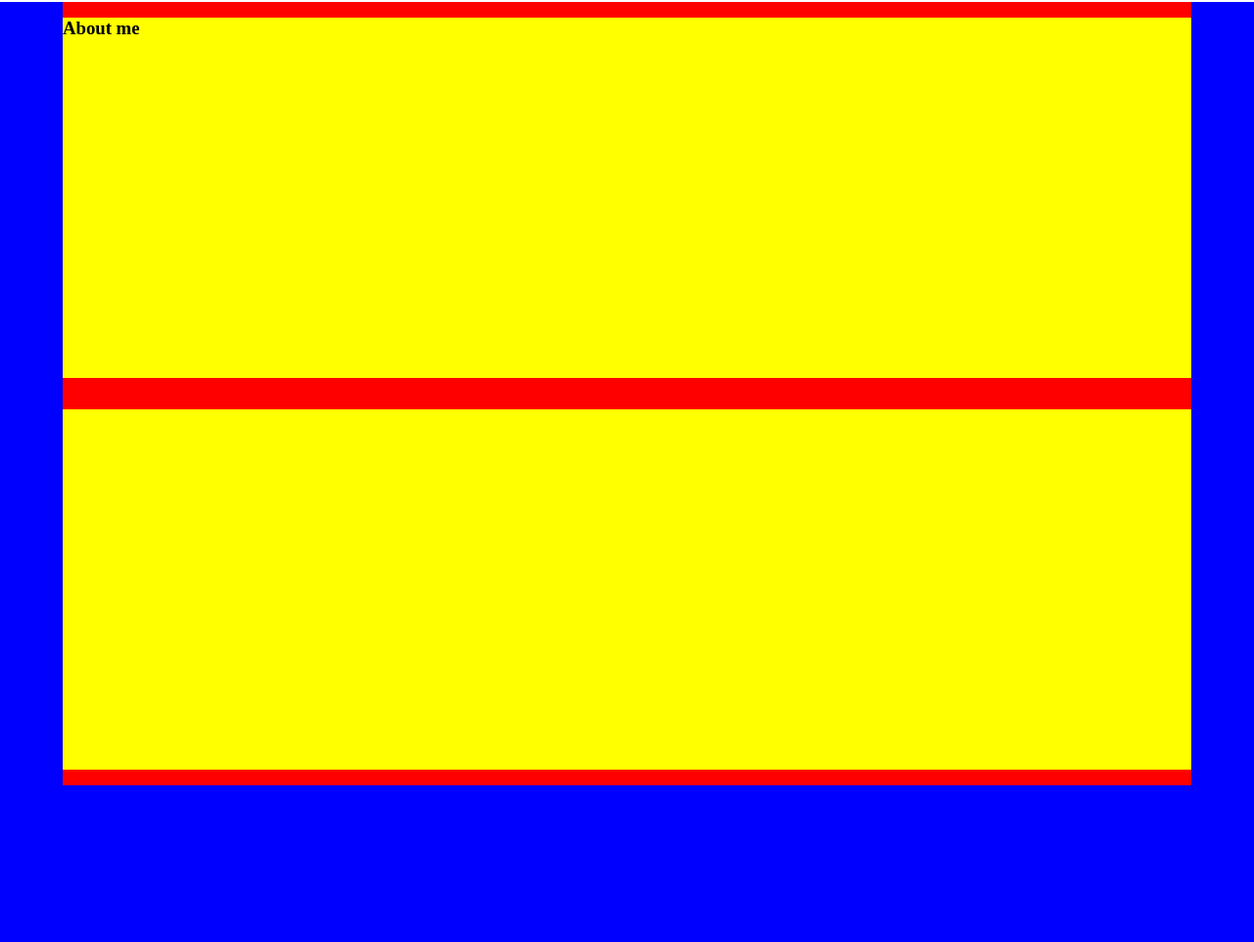
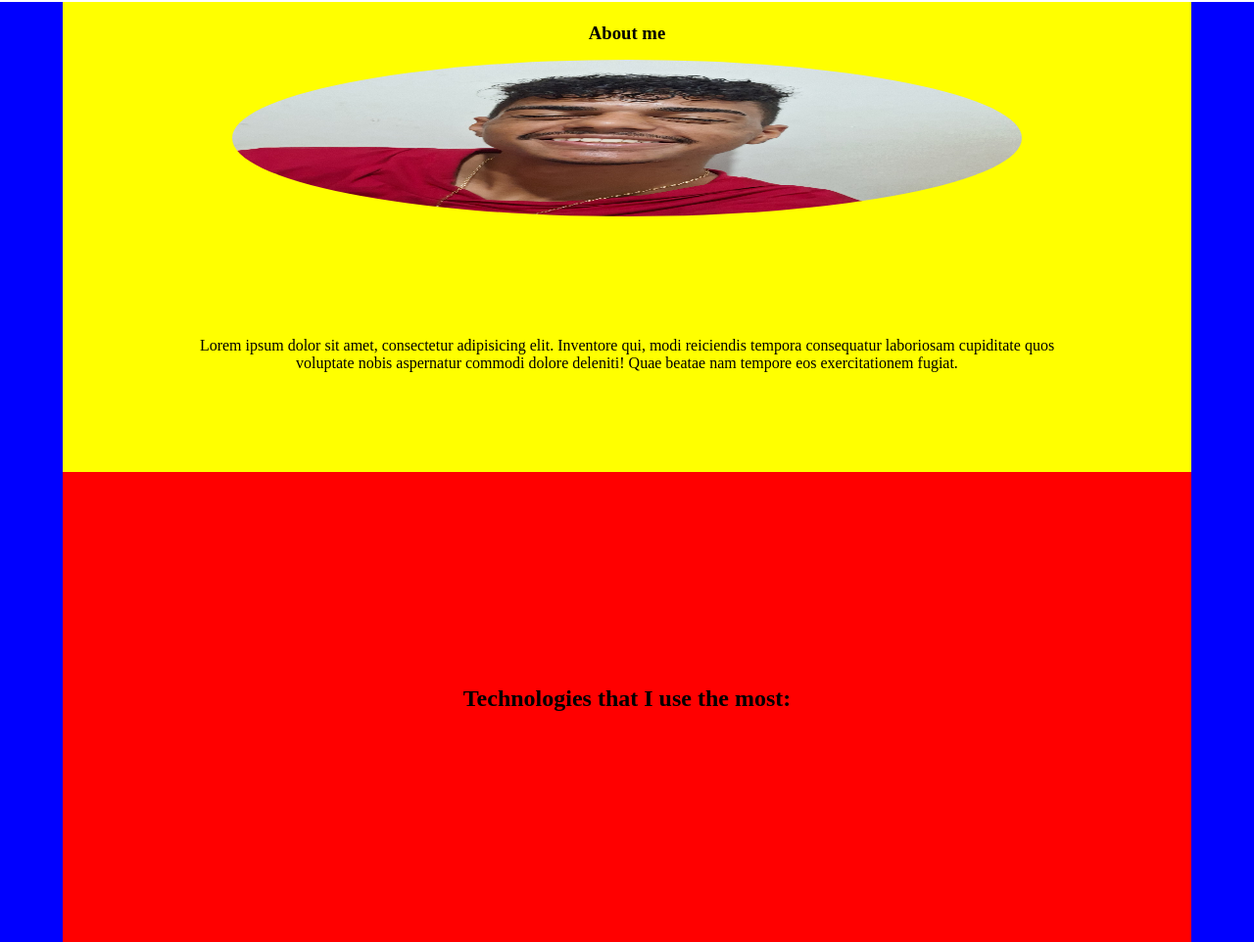
Before and after one commit to Vitor104/myportifolio, a plain HTML site: page aboutMe-page/about.html in a window 1280 px wide. Shown: the part 78-1040 px from the top of the page at 98% size. Before the commit the page ends 880 px from the top, so only its background shows below. Drawn offline with Linux system fonts and the light colour scheme.

Commit message:
começando a pagina final

```diff
--- a/aboutMe-page/about.html
+++ b/aboutMe-page/about.html
@@ -8,7 +8,7 @@
 </head>
 <body>
     <nav>
-        <a href="">
+        <a href="/main-page/main.html">
             <img src="/aboutMe-page/resources/images/back.png" alt="an arrow icon">
         </a>
     </nav>
@@ -17,13 +17,21 @@
         <section id="me">
             <article>
                 <h1>About me</h1>
-              <!--  <img src="/main-page/resources/images/myphoto.jpg" alt="my photo"> -->
+               <img src="/main-page/resources/images/myphoto.jpg" alt="my photo">
             </article>
             <article>
-                <p></p>
+                <p>Lorem ipsum dolor sit amet, consectetur adipisicing elit. Inventore qui, modi reiciendis tempora consequatur laboriosam cupiditate quos voluptate nobis aspernatur commodi dolore deleniti! Quae beatae nam tempore eos exercitationem fugiat.</p>
             </article>
         </section>
-        <section></section>
+
+        <section id="technologies">
+            <h2>Technologies that I use the most:</h2>
+            <div>
+                <img src="" alt="">
+                <img src="" alt="">
+                <img src="" alt="">
+            </div>
+        </section>
         <section></section>
         <section></section>
     </main>
--- a/aboutMe-page/resources/about.css
+++ b/aboutMe-page/resources/about.css
@@ -27,7 +27,7 @@ nav > a > img {
 /*   */
 
 main > #me {
-    height: 50em;
+    height: 30em;
     width: 90%;
     background-color: red;
     display: flex;
@@ -40,6 +40,33 @@ main > #me {
 main > #me > article {
     height: 25em;
     width: 100%;
-    margin: 1em;
     background-color: yellow;
+    display: flex;
+    flex-direction: column;
+    align-items: center;
+    justify-content: center;
+    gap: 1em;
+    text-align: center;
 }
+
+main > #me > article > img {
+    height: 10em;
+    width: 70%;
+    border-radius: 50%;
+}
+
+main > #me > article > p {
+    width: 80%;
+}
+
+main > #technologies {
+    height: 30em;
+    width: 90%;
+    background-color: red;
+    display: flex;
+    flex-direction: column;
+    justify-content: center;
+    align-items: center;
+    margin: 0 auto;
+    text-align: center;
+}
```
Also changed, not shown: main-page/main.html (+1 -1 lines).
